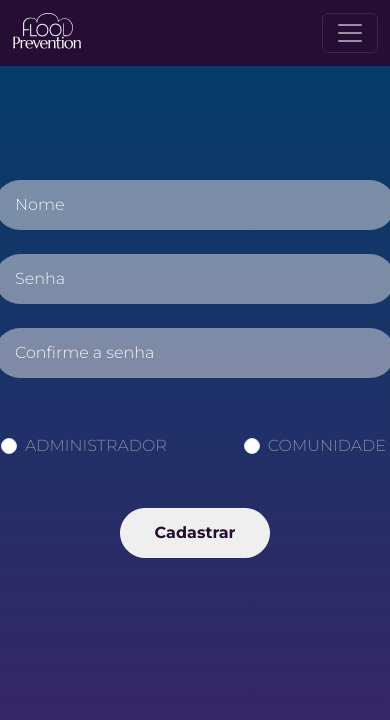
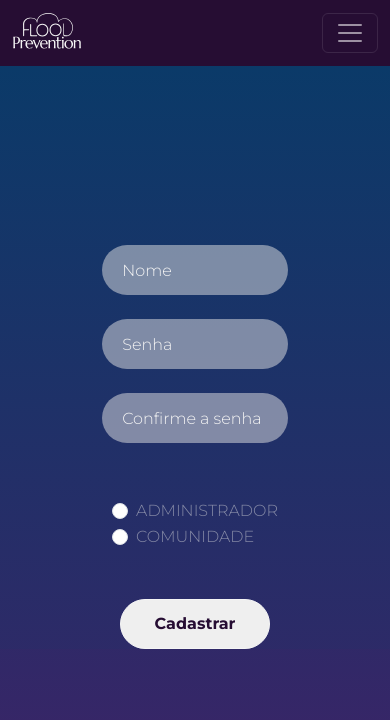
Before and after one commit to nabelly19/CreativeExperiencePUCPR, a Flask app: page /register_user in a window 390 px wide. Shown: the top 720 px of the page. Run offline with Flask 3, Linux system fonts and the light colour scheme; some libraries are stand-ins or nearby versions.

Commit message:
py alter and front responsive

```diff
--- a/Dashboard_Web/static/css/registerUser.css
+++ b/Dashboard_Web/static/css/registerUser.css
@@ -117,10 +117,59 @@ input[type="radio"]:checked + label {
        display: flex;
        align-items: center;
        justify-content: center;
+       position: inherit;
+       background: url("../img/backgroundgeral.svg") no-repeat center center fixed;
        right: 0;
        left: 0;
        flex-wrap: nowrap;
        width: 100%;
        margin-top: 45%;
     }
+
+    body{
+        background: url("../img/backgroundgeral.svg") no-repeat center center fixed;
+    }
 }
+
+@media (max-width: 440px){
+    .welcome-container{
+        display: none;
+    }
+
+    .content_form{
+       display: flex;
+       align-items: center;
+       justify-content: center;
+       position: inherit;
+       background: url("../img/backgroundgeral.svg") no-repeat center center fixed;
+       right: 0;
+       left: 0;
+       flex-wrap: nowrap;
+       width: 100%;
+       margin-top: 45%;
+    }
+
+    .content_form .login{
+        width: 80%;
+    }
+
+    .checkbox {
+        display: flex;
+        justify-content: center;
+        align-items: left;
+        flex-direction: column;
+        flex-wrap: wrap;
+        margin-left: 20%;
+        color: aliceblue;
+    }
+
+    .two {
+        margin-left: 0%;
+    }
+
+
+    body{
+        background: url("../img/backgroundgeral.svg") no-repeat center center fixed;
+    }
+
+}
```
